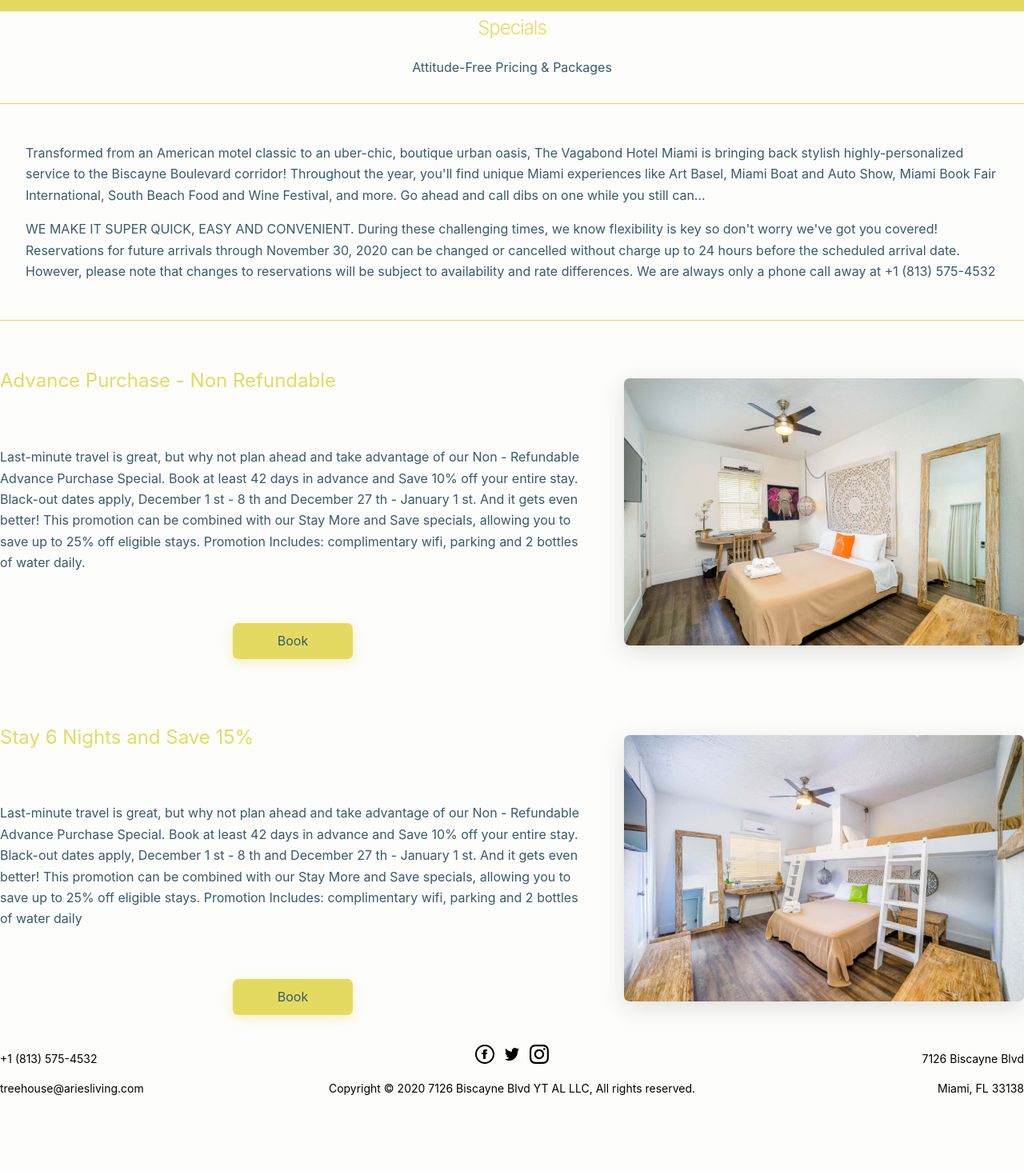
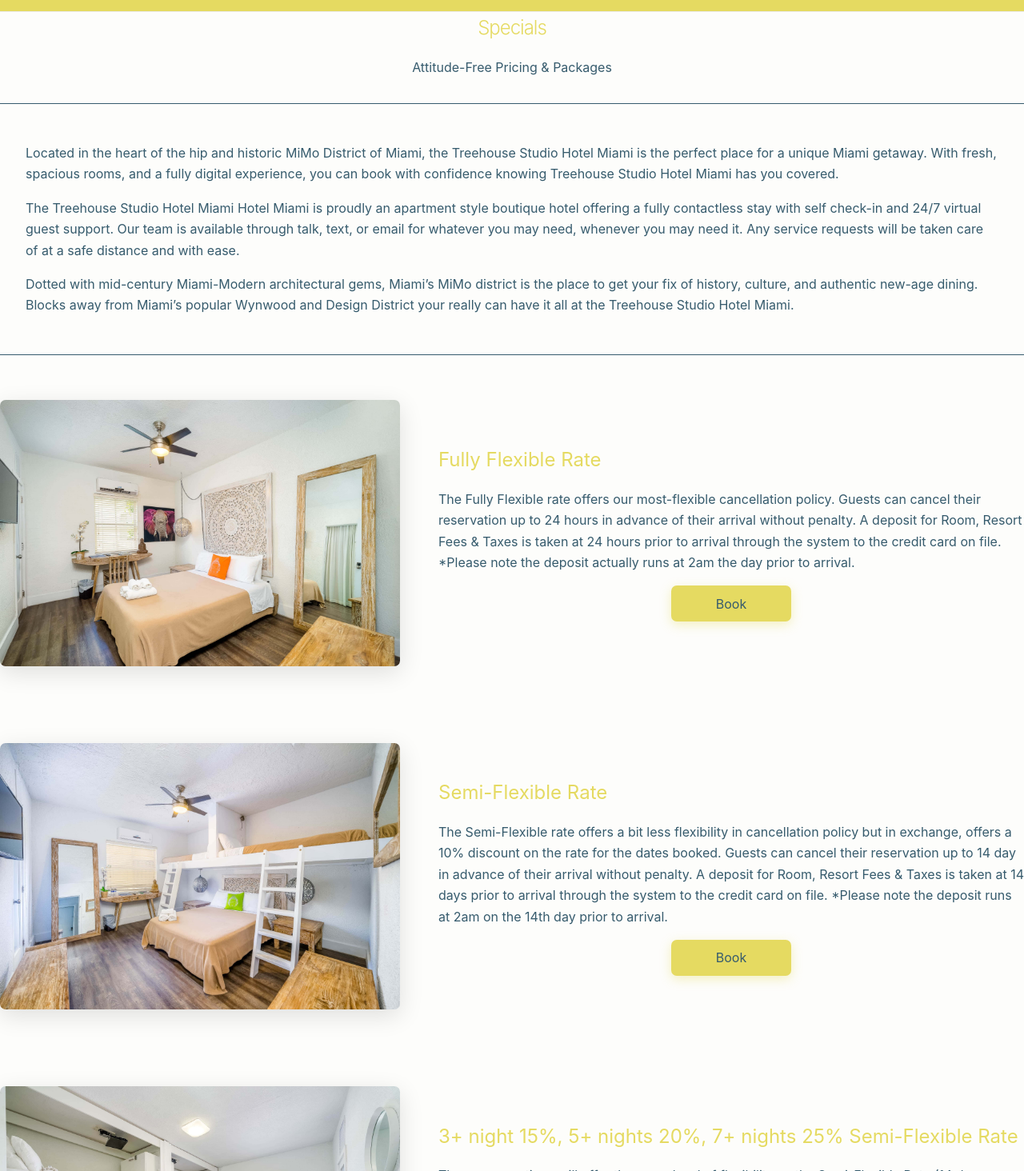
Before and after one commit to dmartss/treehouse-by-aries, a Next.js app: page /specials in a window 1280 px wide. Shown: the part 66-1530 px from the top of the page at 80% size. Before the commit the page ends 1458 px from the top, so only its background shows below. Built offline with nearby package versions, Linux system fonts and the light colour scheme; a web font is replaced by a local one.

Commit message:
specials

```diff
--- a/components/specials-section.js
+++ b/components/specials-section.js
@@ -19,13 +19,13 @@
             position: relative;
             display: flex;
             flex-direction: ${reverse ? 'row-reverse' : 'row'};
-            margin-top: var(--gap-double);
+            margin: var(--gap) 0;
           }
           .content {
             margin: ${reverse ? `0 var(--gap-triple) 0 0` : `0 0 0 var(--gap-triple)`};
             display: flex;
             flex-direction: column;
-            justify-content: space-around;
+            justify-content: center;
           }
           .content :global(a) {
             align-self: center;
--- a/pages/specials.js
+++ b/pages/specials.js
@@ -1,8 +1,8 @@
+import { SPECIALS, DESCRIPTIONS, TEXT } from 'lib/constants'
+import SpecialsSection from 'components/specials-section'
+import SectionHeader from 'components/section-header'
+import Container from 'components/container'
 import Page from 'components/page'
-import Container from 'components/container'
-import SectionHeader from 'components/section-header'
-import SpecialsSection from 'components/specials-section'
-import { PHONE } from 'lib/constants'
 
 export default function Specials() {
   return (
@@ -15,26 +15,13 @@
             description={`Attitude-Free Pricing & Packages`}
           />
           <div className="paragraph">
-            <p className="fs">
-              Transformed from an American motel classic to an uber-chic, boutique urban oasis, The
-              Vagabond Hotel Miami is bringing back stylish highly-personalized service to the
-              Biscayne Boulevard corridor! Throughout the year, you'll find unique Miami experiences
-              like Art Basel, Miami Boat and Auto Show, Miami Book Fair International, South Beach
-              Food and Wine Festival, and more. Go ahead and call dibs on one while you still can…
-            </p>
-            <p className="fs">
-              WE MAKE IT SUPER QUICK, EASY AND CONVENIENT. During these challenging times, we know
-              flexibility is key so don't worry we've got you covered! Reservations for future
-              arrivals through November 30, 2020 can be changed or cancelled without charge up to 24
-              hours before the scheduled arrival date. However, please note that changes to
-              reservations will be subject to availability and rate differences. We are always only
-              a phone call away at {PHONE}
-            </p>
+            <p className="fs">{TEXT[0]}</p>
+            <p className="fs">{TEXT[1]}</p>
+            <p className="fs">{TEXT[2]}</p>
           </div>
           <SpecialsSection
-            special="Advance Purchase - Non Refundable"
-            description="Last-minute travel is great, but why not plan ahead and take advantage of our Non - Refundable Advance Purchase Special.  Book at least 42 days in advance and Save 10% off your entire stay.  Black-out dates apply,  December 1 st - 8 th and December 27 th - January 1 st.
-          And it gets even better! This promotion can be combined with our Stay More and Save specials, allowing you to save up to 25% off eligible stays.  Promotion Includes: complimentary wifi, parking and 2 bottles of water daily."
+            special={SPECIALS[0]}
+            description={DESCRIPTIONS[0]}
             alt="Room QD 1"
             src="/showcase/rooms/qd/1.jpg"
             width={3000 / 6}
@@ -42,24 +29,22 @@
           />
           <SpecialsSection
             reverse
-            special="Stay 6 Nights and Save 15%"
-            description="Last-minute travel is great, but why not plan ahead and take advantage of our Non - Refundable Advance Purchase Special.  Book at least 42 days in advance and Save 10% off your entire stay.  Black-out dates apply,  December 1 st - 8 th and December 27 th - January 1 st.
-          And it gets even better! This promotion can be combined with our Stay More and Save specials, allowing you to save up to 25% off eligible stays.  Promotion Includes: complimentary wifi, parking and 2 bottles of water daily"
+            special={SPECIALS[1]}
+            description={DESCRIPTIONS[1]}
             alt="Room QL 1"
             src="/showcase/rooms/ql/1.jpg"
             width={3000 / 6}
             height={2000 / 6}
           />
+          <SpecialsSection
+            special={SPECIALS[2]}
+            description={DESCRIPTIONS[2]}
+            alt="Room FR 1"
+            src="/showcase/rooms/fr/1.jpg"
+            width={3000 / 6}
+            height={2000 / 6}
+          />
         </Container>
-        <style jsx>
-          {`
-            .paragraph {
-              border-top: 1px solid var(--accents-3);
-              border-bottom: 1px solid var(--accents-3);
-              padding: var(--gap-double);
-            }
-          `}
-        </style>
       </Container>
     </Page>
   )
--- a/styles/global.css
+++ b/styles/global.css
@@ -74,16 +74,21 @@
   color: var(--black);
 }
 
+.fp {
+  color: var(--accents-3);
+}
 .fs {
   color: var(--accents-1);
-}
-.fp {
-  color: var(--accents-3);
 }
 
 ::selection {
   background-color: var(--accents-1);
   color: var(--white);
+}
+.paragraph {
+  border-top: 1px solid var(--accents-1);
+  border-bottom: 1px solid var(--accents-1);
+  padding: var(--gap-double);
 }
 
 svg {
```
Also changed, not shown: lib/constants.js.
